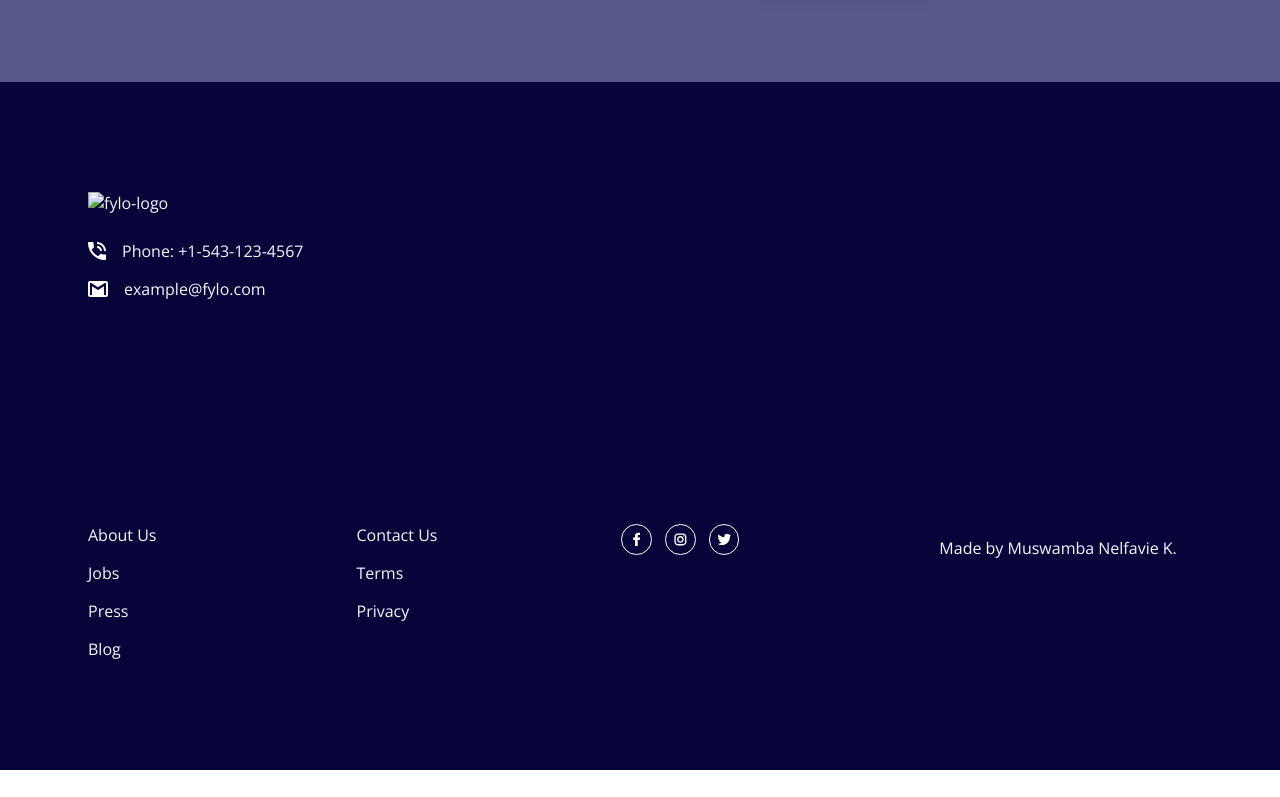
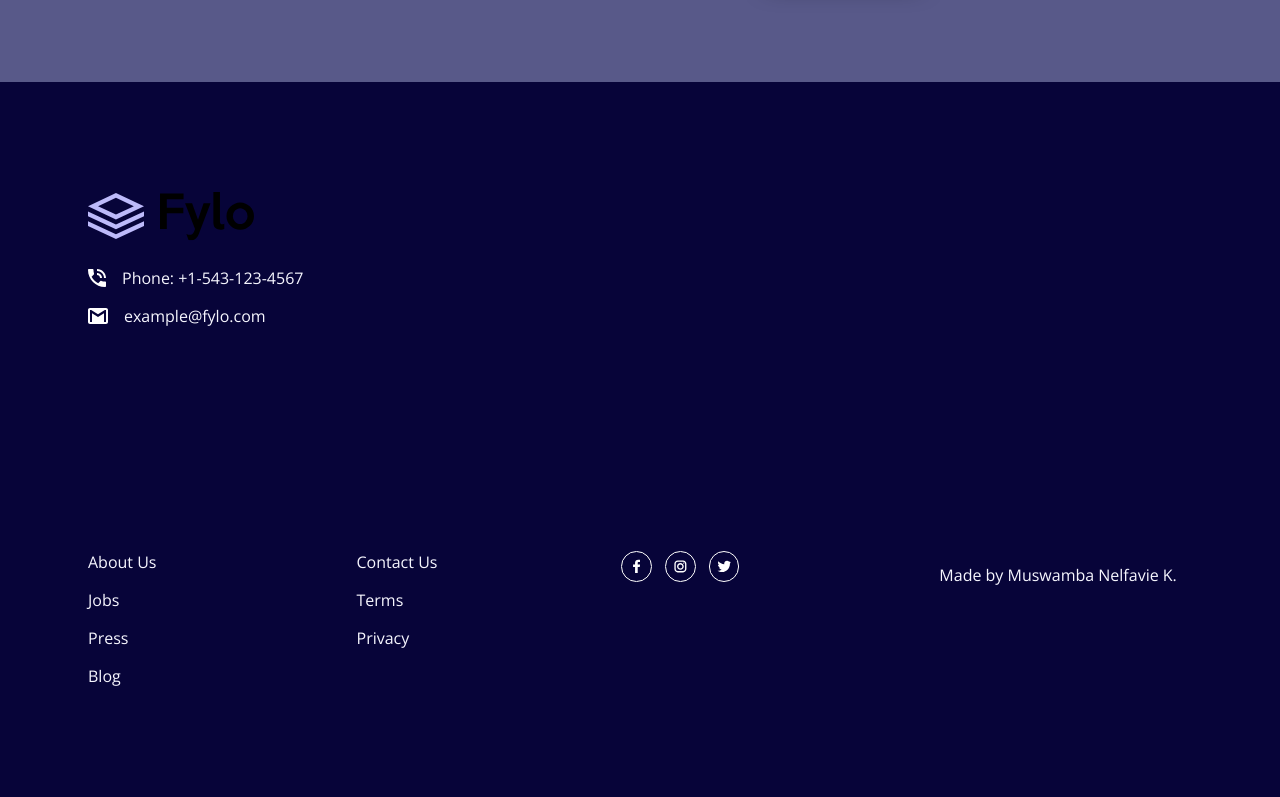
Before and after one commit to Vamerlen/musical-train, a plain HTML site: page index.html in a window 1280 px wide. Shown: the part 1864-2661 px from the top of the page. Before the commit the page ends 2634 px from the top, so only its background shows below. Drawn offline with nearby package versions, Linux system fonts and the light colour scheme.

Commit message:
Update index.html

```diff
--- a/index.html
+++ b/index.html
@@ -138,7 +138,7 @@
     <!-- Footer -->
 
     <footer>
-        <img src="images/logo-white.svg" alt="fylo-logo">
+        <img src="images/logo.svg" alt="fylo-logo">
         <section class="footer-info">
 
             <!-- Contacts -->
```
